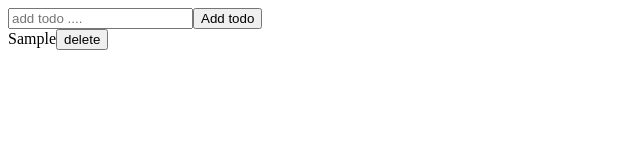
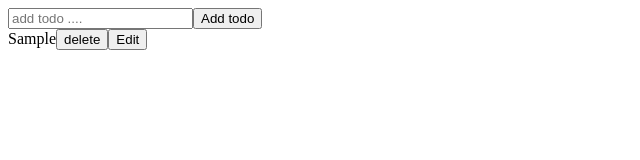
Before and after one commit to amitrahul/redux_basicc, a React (Vite) app in the folder reduxThings/: page / in a window 1280 px wide. Both pictures are taken after typing "Sample" into the empty fields and a click on the button "Add todo". Shown: the top 160 px of the page, without its empty margins (0-640 px from the left). Built offline with nearby package versions, Linux system fonts and the light colour scheme.

Commit message:
Edit Todo implementd

```diff
--- a/reduxThings/src/components/Todo/Todo.jsx
+++ b/reduxThings/src/components/Todo/Todo.jsx
@@ -1,6 +1,7 @@
 import { bindActionCreators } from "redux";
-import { removeToDo } from "../../actions/index";
+import { removeToDo, editToDo } from "../../actions/index";
 import { useDispatch } from "react-redux";
+import { useState } from "react";
 
 function Todo({ title, id }) {
   const dispatch = useDispatch();
@@ -11,12 +12,32 @@ function Todo({ title, id }) {
    * method to it's child, that means we can hide dispatch functionality
    * from child. Directly pass the actions method from 'bindActionCreators' hook.
    */
-  const actions = bindActionCreators({ removeToDo }, dispatch);
+  const actions = bindActionCreators({ removeToDo, editToDo }, dispatch);
+
+  const [isEditting, setIsEditting] = useState(false);
+  const [edittedText, setEdittedText] = useState(title);
+
+  function updateToDo() {
+    if (isEditting) {
+      actions.editToDo({ id: id, title: edittedText });
+      setIsEditting(false);
+    } else {
+      setIsEditting(true);
+    }
+  }
+
   return (
     <div>
-      {title}
+      {(isEditting && (
+        <input
+          value={edittedText}
+          onChange={(e) => setEdittedText(e.target.value)}
+        />
+      )) ||
+        title}
       {/* <button onClick={() => dispatch(removeToDo(id))}>delete</button> */}
       <button onClick={() => actions.removeToDo(id)}>delete</button>
+      <button onClick={updateToDo}>{(isEditting && "Save") || "Edit"}</button>
     </div>
   );
 }
```
